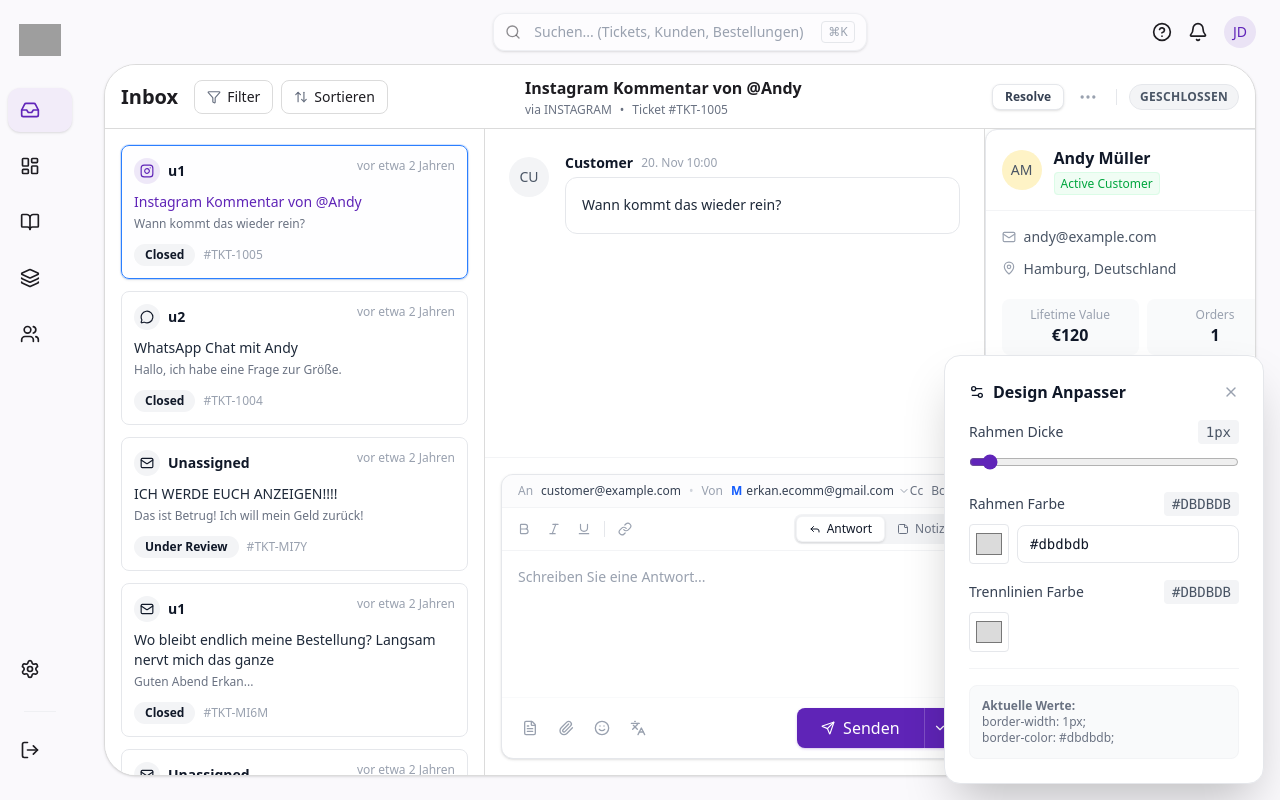
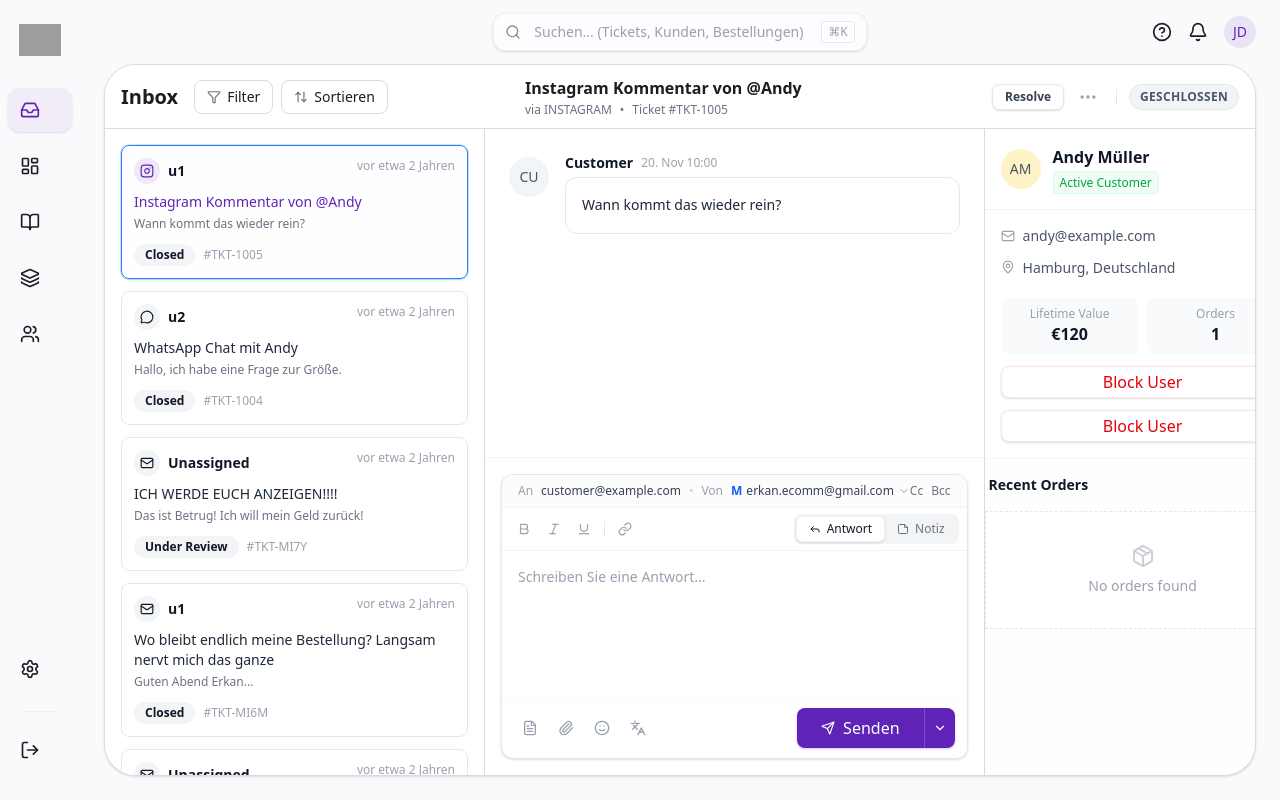
Before and after one commit to fafsfafaf/ai-support-dashboard-v2, a Next.js app: page / in a window 1280 px wide. Built offline with nearby package versions, Linux system fonts and the light colour scheme; grey boxes are pictures that could not be loaded.

Commit message:
refactor: Flatten Right Panel and remove Live Customizer
- Replace RightPanel Cards with flat divs for seamless UI
- Remove ThemeCustomizer widget (values hardcoded)
- Final style cleanup

```diff
--- a/src/components/inbox/right-panel.tsx
+++ b/src/components/inbox/right-panel.tsx
@@ -1,7 +1,6 @@
 
 import React from 'react';
 import { Customer, Order } from '@/types';
-import { Card, CardContent } from '@/components/ui/card';
 import { Avatar } from '@/components/ui/avatar';
 import { Mail, MapPin, Package } from 'lucide-react';
 import { Button } from '@/components/ui/button';
@@ -17,7 +16,7 @@ export const RightPanel: React.FC<RightPanelProps> = ({ customer, orders }) => {
 
     return (
         <div className="flex flex-col gap-4 h-full overflow-y-auto pr-1">
-            <Card>
+            <div className="bg-white border-b border-gray-100">
                 <div className="p-4 flex items-center gap-3 border-b border-gray-100">
                     <Avatar fallback={customer.firstName[0] + customer.lastName[0]} className="bg-amber-100 text-amber-700" />
                     <div>
@@ -25,7 +24,7 @@ export const RightPanel: React.FC<RightPanelProps> = ({ customer, orders }) => {
                         <span className="text-xs text-green-600 bg-green-50 px-1.5 py-0.5 rounded border border-green-100">Active Customer</span>
                     </div>
                 </div>
-                <CardContent className="p-4 space-y-3">
+                <div className="p-4 space-y-3">
                     <div className="flex items-center gap-2 text-sm text-gray-600">
                         <Mail size={14} className="text-gray-400" />
                         <span className="truncate">{customer.email}</span>
@@ -47,18 +46,19 @@ export const RightPanel: React.FC<RightPanelProps> = ({ customer, orders }) => {
                         </div>
                     </div>
                     <Button variant="outline" className="w-full text-red-600 border-red-100 hover:bg-red-50 h-8">Block User</Button>
-                </CardContent>
-            </Card>
+                    <Button variant="outline" className="w-full text-red-600 border-red-100 hover:bg-red-50 h-8">Block User</Button>
+                </div>
+            </div>
 
             <h3 className="font-semibold text-gray-900 text-sm pl-1">Recent Orders</h3>
             {orders && orders.length > 0 ? (
                 orders.map(order => (
-                    <Card key={order.id} className="hover:border-primary/30 transition-colors">
+                    <div key={order.id} className="bg-white border border-gray-100">
                         <div className="p-3 border-b border-gray-100 flex justify-between items-center bg-gray-50/50">
                             <span className="font-medium text-sm">#{order.id}</span>
                             <span className="text-xs text-gray-400">{order.date}</span>
                         </div>
-                        <CardContent className="p-3">
+                        <div className="p-3">
                             <div className="flex justify-between items-center mb-2">
                                 <span className={cn(
                                     "text-xs px-1.5 py-0.5 rounded border capitalize",
@@ -78,15 +78,16 @@ export const RightPanel: React.FC<RightPanelProps> = ({ customer, orders }) => {
                                 ))}
                                 {order.items.length > 2 && <div className="text-xs text-gray-400 pl-8">+ {order.items.length - 2} more</div>}
                             </div>
-                        </CardContent>
-                    </Card>
+                        </div>
+                    </div>
+
                 ))
             ) : (
-                <Card className="p-8 flex flex-col items-center justify-center text-center text-gray-400 border-dashed">
+                <div className="p-8 flex flex-col items-center justify-center text-center text-gray-400 border border-gray-200 border-dashed bg-white">
                     <Package size={24} className="mb-2 opacity-50" />
                     <p className="text-sm">No orders found</p>
-                </Card>
+                </div>
             )}
-        </div>
+        </div >
     );
 };
--- a/src/components/layout/app-shell.tsx
+++ b/src/components/layout/app-shell.tsx
@@ -12,7 +12,7 @@ interface AppShellProps {
 }
 
 import { ThemeProvider } from '@/context/theme-context';
-import { ThemeCustomizer } from '@/components/ui/theme-customizer';
+
 
 export const AppShell: React.FC<AppShellProps> = ({ children, activePage, onPageChange }) => {
     return (
@@ -33,7 +33,6 @@ export const AppShell: React.FC<AppShellProps> = ({ children, activePage, onPage
                     </main>
                 </div>
 
-                <ThemeCustomizer />
             </div>
         </ThemeProvider>
     );
```
